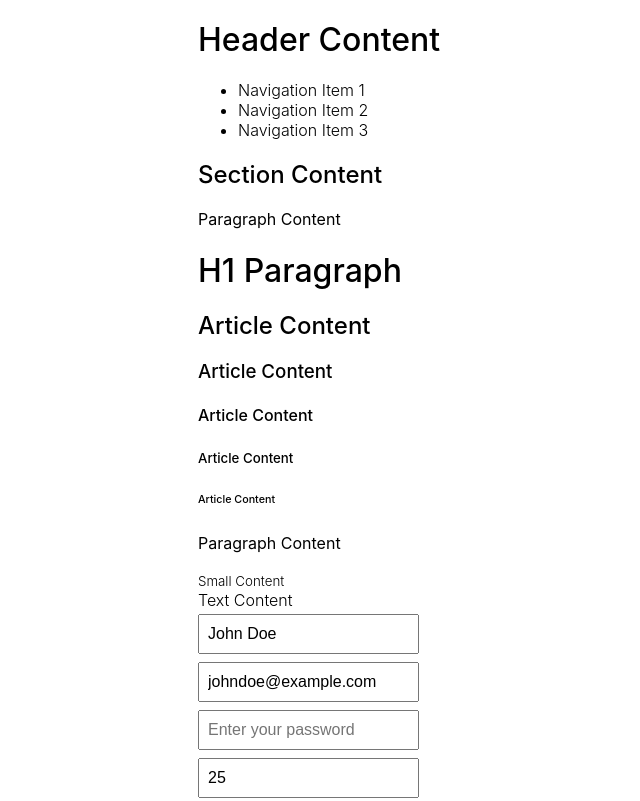
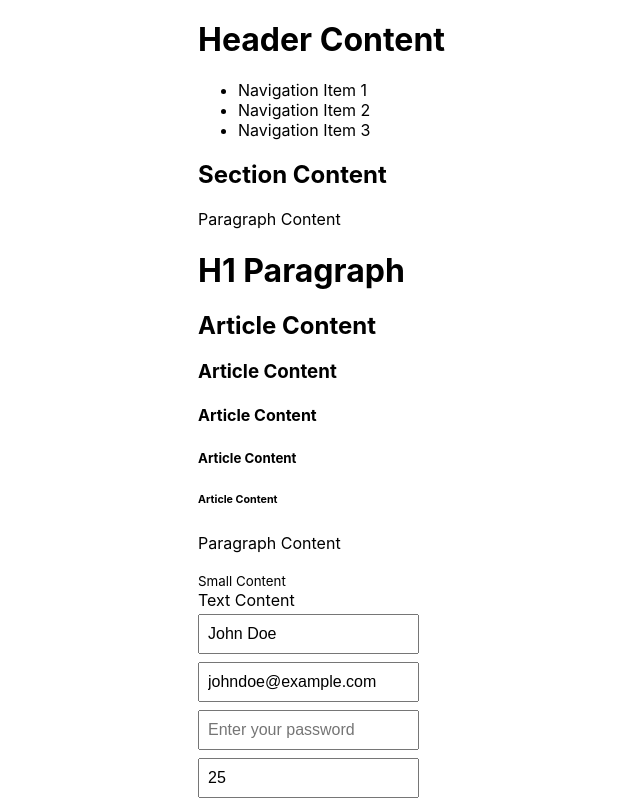
Before and after one commit to broadwayinc/style-blank, a website: page index.html in a window 1280 px wide. Shown: the top 801 px of the page, without its empty margins (202-842 px from the left). Drawn offline with Linux system fonts and the light colour scheme.

Commit message:
removed font-weight

```diff
--- a/init.css
+++ b/init.css
@@ -5,7 +5,6 @@ body {
     padding: 0;
     margin: 0;
     font-family: -apple-system, BlinkMacSystemFont, 'Segoe UI', Roboto, Oxygen, Ubuntu, Cantarell, 'Fira Sans', 'Droid Sans', 'Helvetica Neue', sans-serif;
-    font-weight: 300;
     text-rendering: optimizeLegibility;
     -webkit-font-smoothing: antialiased;
     -moz-osx-font-smoothing: grayscale;
@@ -17,14 +16,12 @@ h3,
 h4,
 h5,
 h6 {
-    font-weight: 500;
     line-height: calc(1em + 0.33rem);
 }
 
 p {
     font-size: 1rem;
     line-height: calc(1em + 0.33rem);
-    font-weight: 400;
 }
 
 input:not([type="checkbox"]):not([type="radio"]):not([type="file"]):not([type="submit"]):not([type="reset"]):not([type="button"]) {
```
